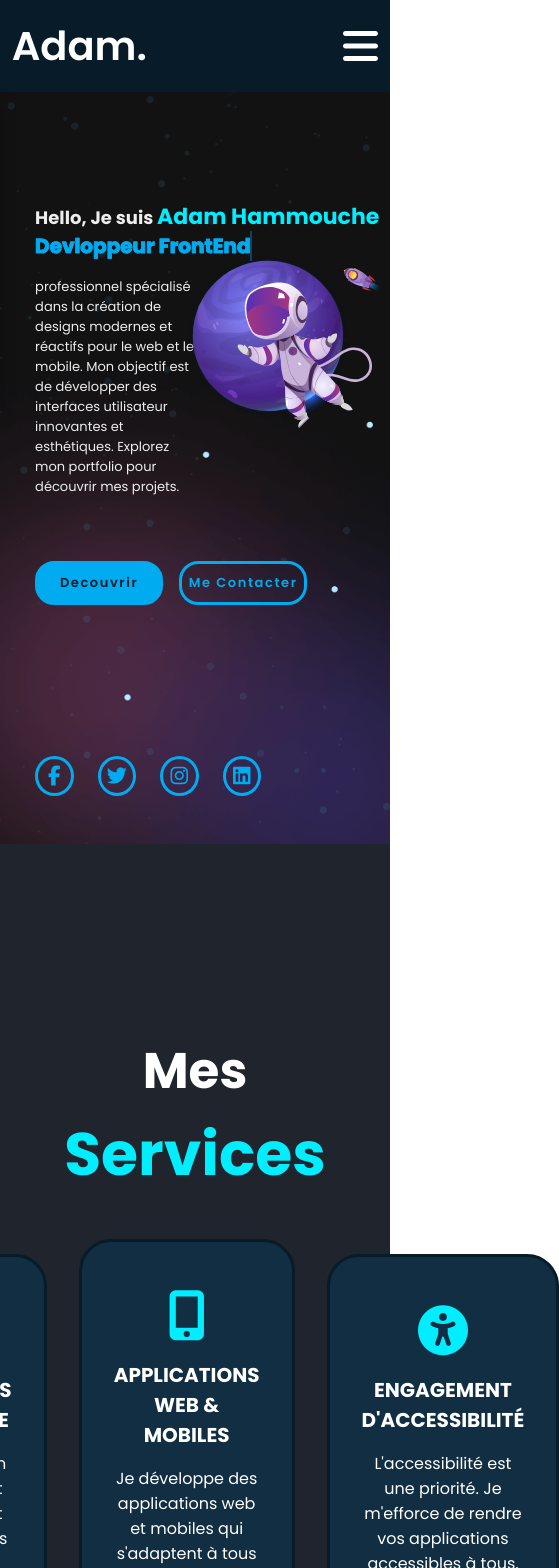
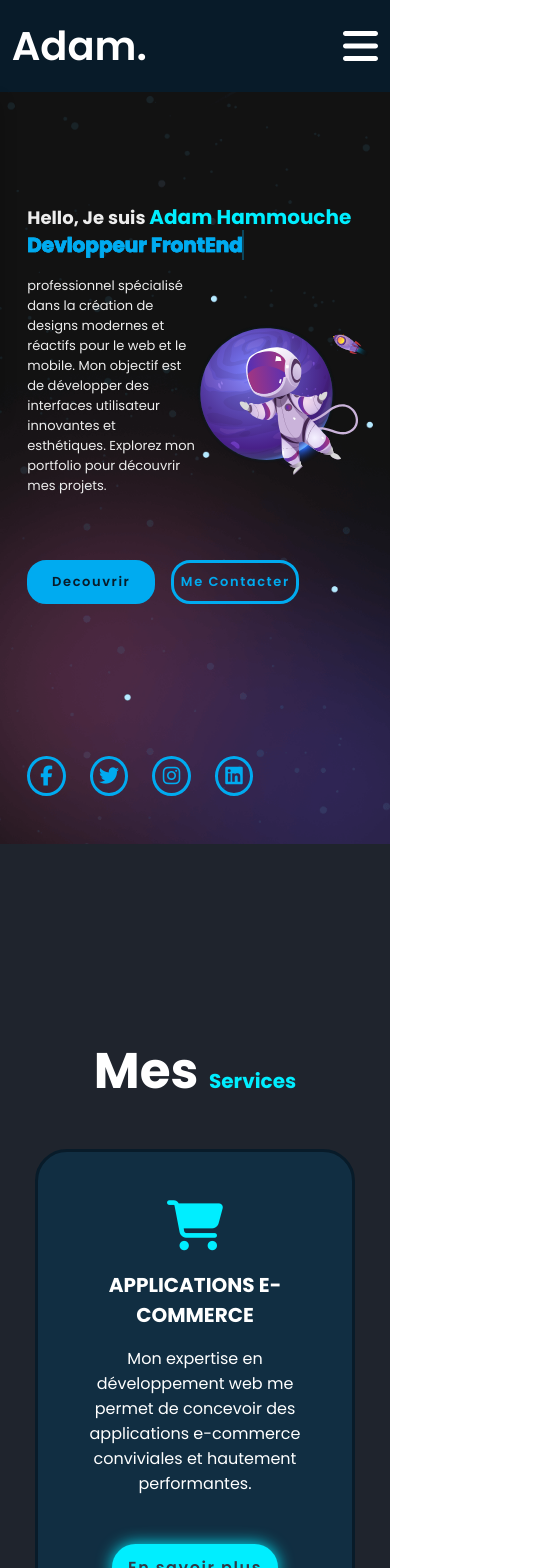
Before and after one commit to adam0794hh/Adam-hammouche-portfolio, a React (Vite) app: page / in a window 390 px wide. Shown: the top 1568 px of the page, 559 px wide, since content can reach past the window. Built offline with nearby package versions, Linux system fonts and the light colour scheme.

Commit message:
regacto- responsive mobile

```diff
--- a/src/components/Portfolio.css
+++ b/src/components/Portfolio.css
@@ -157,41 +157,9 @@ span {
     color: #fff;
 }
 
-@keyframes cardDisappear {
-    0% {
-        opacity: 1;
-        transform: scale(1);
-    }
-
-    100% {
-        opacity: 0;
-        transform: scale(0.5);
-    }
-}
-
-
-.card-disappear {
-    animation: cardDisappear 0.4s ease-in forwards;
-}
 
 @media (max-width:991px) {
-    .site-card img {
-        filter: brightness(50%);
-    }
 
-    .Portfolio-desc {
-        background: none;
-        opacity: 1;
-        color: white;
-    }
-
-    .Portfolio-desc h3 {
-        font-size: 14px;
-    }
-
-    .Portfolio-desc p {
-        font-size: 10px;
-    }
 }
 
 
@@ -200,34 +168,10 @@ span {
         display: flex;
         flex-direction: column;
     }
-
-    .site-cards-container a {
-        width: 100%;
+    .site-card:hover .Portfolio-desc {
+        transform: none;
     }
-
-    .portfolio-title {
-        font-size: 0;
-    }
-
-    .portfolio-title h2 {
-        font-size: 30px;
-    }
-
-    .Portfolio-desc {
-        background: none;
-        opacity: 1;
-        color: white;
-    }
-
-    .site-card img {
-        filter: brightness(50%);
-    }
-
-    .Portfolio-desc h3 {
-        font-size: 22px;
-    }
-
-    .Portfolio-desc p {
-        font-size: 16px;
+    .site-card:hover img {
+        transform: none;
     }
 }
--- a/src/components/competences.css
+++ b/src/components/competences.css
@@ -132,3 +132,22 @@
 .rnative {
     width: 70%;
 }
+
+@media (max-width: 768px) {
+
+ .skills-row {
+    flex-direction: column;
+    align-items: center;
+ }
+
+ .skills h2 {
+    font-size: 17px;
+ }
+
+ h2 span {
+     font-size: 20px;
+ }
+ .skills-column {
+    width: 100%;
+ }
+}
--- a/src/components/cover.css
+++ b/src/components/cover.css
@@ -225,17 +225,67 @@ section {
   }
 }
 
+@media (max-width: 768px) {
+  .home {
+    background-position: left;
+  }
+  .home-content h1 {
+    font-size: 20px;
+  }
+  .home-content h1 span {
+    font-size: 30px;
+  }
+  .home-content .text-animate {
+    width: 320px;
+  }
+  .home-content .text-animate h3 {
+    font-size: 30px;
+  }
+  .home-content p {
+    font-size: 16px;
+  }
+  .img-cover {
+    top: 30%;
+    background-size: contain;
+    left: 50%;
+    height: 50%;
+    width: 45%;
+  }
+  .btn-box {
+    width: 17rem;
+  }
+  .btn-box .btn {
+    width: 8rem;
+    font-size: 13px;
+    height: 55%;
+  }
 
-@media (max-width: 767px) {
+  @keyframes homeBgText {
+
+    0%,
+    10%,
+    100% {
+      background-position: -320px 0;
+    }
+
+    65%,
+    85% {
+      background-position: 0 0;
+    }
+  }
+}
+
+
+@media (max-width: 500px) {
   .home {
     background-position: right;
-    padding: 0 9%;
+    padding: 0 7%;
   }
   .home-content h1 {
     font-size: 18px;
   }
   .home-content h1 span {
-    font-size: 22px;
+    font-size: 20px;
   }
   .home-content .text-animate {
     width: 215px;
@@ -248,8 +298,11 @@ section {
   }
   .img-cover {
     background: url("/public/header1-mobile.svg") no-repeat;
-    top: 30%;
-    left: 48%;
+    top: 38%;
+    background-size: contain;
+    left: 50%;
+    height: 20%;
+    width: 45%;
   }
   .btn-box {
     width: 17rem;
--- a/src/components/footer.css
+++ b/src/components/footer.css
@@ -95,8 +95,11 @@
         transform: scale(1);
     }
 }
-@media (max-width:767px) {
+@media (max-width:768px) {
     .contact-title h2 {
         font-size: 30px;
     }
+    .email-icon {
+        width: 200px;
+    }
 }
--- a/src/components/works.css
+++ b/src/components/works.css
@@ -62,3 +62,16 @@ span {
     letter-spacing: 0.1rem;
     font-weight: 600;
 }
+
+@media (max-width: 768px) {
+
+ .works-container {
+    flex-direction: column;
+    align-items: center;
+
+ }
+ .works-container .works-box:hover {
+    border-color: #0ef;
+    transform: none;
+}
+}
```
